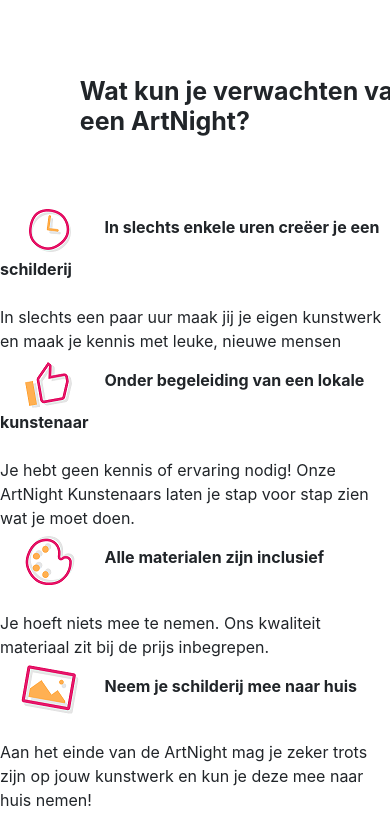
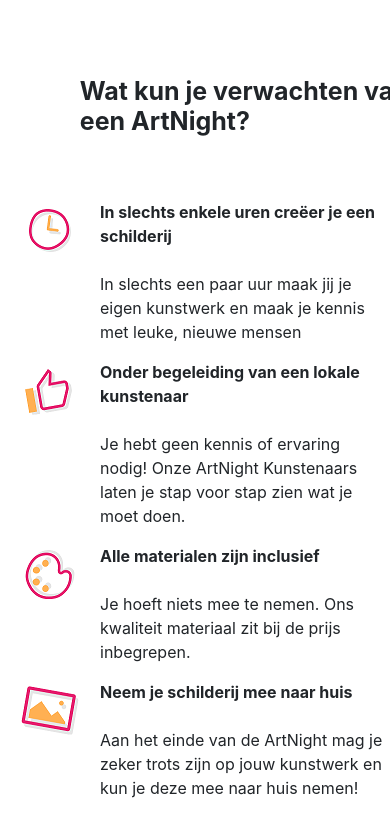
Before and after one commit to Eline75/ArtNight, a PHP site: page / in a window 390 px wide; the page is wider, and only the part inside the window is pictured. Shown: the part 856-1693 px from the top of that part. Run offline with PHP 8.4, Linux system fonts and the light colour scheme.

Commit message:
icons mooi naast text met before

```diff
--- a/index.html
+++ b/index.html
@@ -19,7 +19,7 @@
   <body>
     <header>
       <nav class="navbar sticky-top navbar-expand-lg  ">
-        <a class="navbar-brand" href="#">ArtNight</a>
+        <a class="navbar-brand" href="#">CopyCat</a>
         <button
           class="navbar-toggler"
           type="button"
@@ -73,7 +73,7 @@
       </nav>
 
       <div class="intro">
-        <h1>Jouw belevenis.Jouw kunstwerk.</h1>
+        <h1>Inspiratie is overal....</h1>
 
         <p>
           <button
@@ -88,10 +88,10 @@
           </button>
         </p>
         <div class="collapse" id="collapseCities">
-          <div class="card card-body">
+          <div class="card card-body list-group-item">
             <table class="table table-hover">
               <tbody>
-                <tr>
+                <tr >
                   <th scope="row">Enschede</th>
                 </tr>
                 <tr>
@@ -116,32 +116,33 @@
               <h4>  Wat kun je verwachten van een ArtNight?</h4>
             </div>
       <div class="row">
-        <div class="col-md-3">
-          <img src="klok.png" class="icon" alt="..." />
+        <div class="col-md-3 hpicon1 verhaal">
 
-          <b>In slechts enkele uren creëer je een schilderij</b>
+          <!-- <img src="klok.png" class="icon" alt="..." /> -->
+
+          <p class="verwachting"><b>In slechts enkele uren creëer je een schilderij</b>
           <br /><br />In slechts een paar uur maak jij je eigen kunstwerk en
-          maak je kennis met leuke, nieuwe mensen
+          maak je kennis met leuke, nieuwe mensen</p>
         </div>
-        <div class="col-md-3">
-          <img src="duim.png" class="icon" alt="..." />
+        <div class="col-md-3 hpicon2 verhaal">
+          <!-- <img src="duim.png" class="icon" alt="..." /> -->
 
-          <b>Onder begeleiding van een lokale kunstenaar</b><br /><br />
+          <p class="verwachting"><b>Onder begeleiding van een lokale kunstenaar</b><br /><br />
           Je hebt geen kennis of ervaring nodig! Onze ArtNight Kunstenaars laten
-          je stap voor stap zien wat je moet doen.
+          je stap voor stap zien wat je moet doen.</p>
         </div>
-        <div class="col-md-3">
-          <img src="pallet.png" class="icon" alt="..." />
+        <div class="col-md-3 hpicon3 verhaal ">
+          <!-- <img src="pallet.png" class="icon" alt="..." /> -->
 
-          <b>Alle materialen zijn inclusief</b> <br /><br />Je hoeft niets mee
-          te nemen. Ons kwaliteit materiaal zit bij de prijs inbegrepen.
+          <p class="verwachting"><b>Alle materialen zijn inclusief</b> <br /><br />Je hoeft niets mee
+          te nemen. Ons kwaliteit materiaal zit bij de prijs inbegrepen.</p>
         </div>
-        <div class="col-md-3">
-          <img src="berg.png" class="icon" alt="..." />
+        <div class="col-md-3 hpicon4 verhaal ">
+          <!-- <img src="berg.png" class="icon" alt="..." /> -->
 
-          <b> Neem je schilderij mee naar huis</b> <br /><br />Aan het einde van
+          <p class="verwachting"><b> Neem je schilderij mee naar huis</b> <br /><br />Aan het einde van
           de ArtNight mag je zeker trots zijn op jouw kunstwerk en kun je deze
-          mee naar huis nemen!
+          mee naar huis nemen!</p>
         </div>
       </div>
     </div>
--- a/main.css
+++ b/main.css
@@ -125,3 +125,40 @@
 .container mt-5 {
   margin-bottom: 4rem;
 }
+
+.hpicon1::before {
+  background-image: url(klok.png);
+}
+
+.hpicon2::before {
+  background-image: url(duim.png);
+}
+
+.hpicon3::before {
+  background-image: url(pallet.png);
+}
+.hpicon4::before {
+  background-image: url(berg.png);
+}
+
+.verhaal::before {
+  background-repeat: no-repeat;
+  content: "";
+  height: 100%;
+  position: absolute;
+  width: 100%;
+}
+.verwachting {
+  padding-left: 100px;
+}
+
+.list-group-item {
+  background-color: transparent;
+  border-top: 1px solid #ddd;
+  border-radius: 0;
+  color: #fff;
+  text-decoration-color: white;
+}
+.tr {
+  text-decoration-color: white;
+}
```
